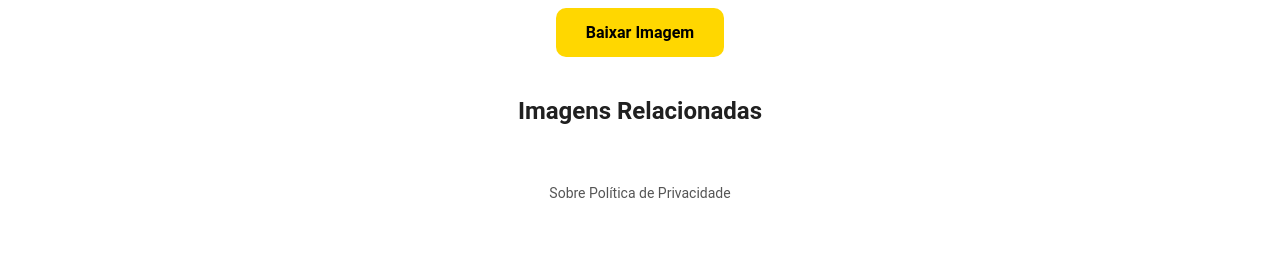
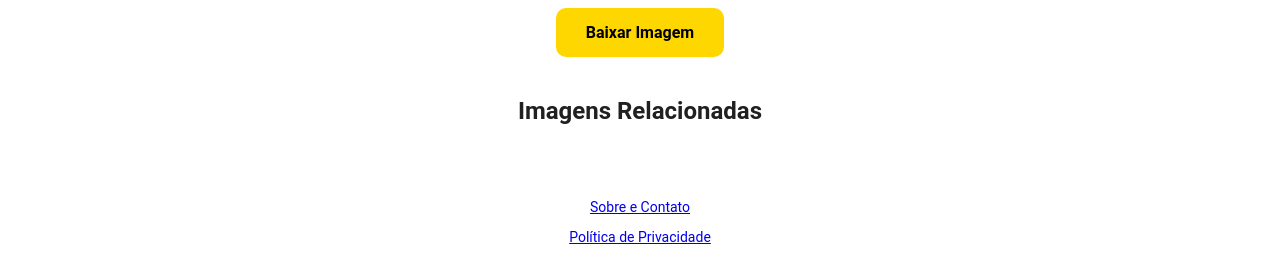
Before and after one commit to romarioaraujo120694ras/Site_PNGs_Personalizados-, a website: page public/visualizar.html in a window 1280 px wide. Shown: the part 434-714 px from the top of the page. Drawn offline with Linux system fonts and the light colour scheme.

Commit message:
Update visualizar.html

```diff
--- a/public/visualizar.html
+++ b/public/visualizar.html
@@ -95,8 +95,8 @@
 
   <!-- Rodapé com links -->
   <footer>
-    <a1 href="sobre.html">Sobre</a1>
-    <a2  href="politica.html">Política de Privacidade</a2>
+    <p><a href="sobre.html">Sobre e Contato</a></p>
+    <p><a href="politica.html">Política de Privacidade</a></p>
   </footer>
 
   <script>
```
